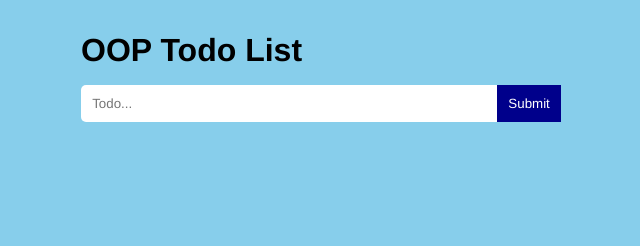
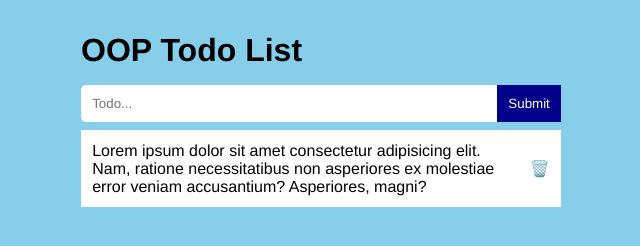
Before and after one commit to dicle-123/Todo-list-oop, a plain HTML site: page js/index.html in a window 1280 px wide. Shown: the whole page, without its empty margins (319-959 px from the left). Drawn offline with Linux system fonts and the light colour scheme; files whose address does not match are found by name.

Commit message:
complete html and css part

```diff
--- a/js/index.html
+++ b/js/index.html
@@ -11,10 +11,20 @@
   <body>
     <div class="container">
       <h1 class="title">OOP Todo List</h1>
-      <form action="" class="form">
+      <form action="" class="form" data-form>
         <input type="text" placeholder="Todo..." />
         <button class="btn">Submit</button>
       </form>
+      <div class="lists" data-lists>
+        <div class="todo">
+          <p>
+            Lorem ipsum dolor sit amet consectetur adipisicing elit. Nam,
+            ratione necessitatibus non asperiores ex molestiae error veniam
+            accusantium? Asperiores, magni?
+          </p>
+          <span>🗑️</span>
+        </div>
+      </div>
     </div>
   </body>
 </html>
--- a/js/style.css
+++ b/js/style.css
@@ -36,3 +36,16 @@ body {
   cursor: pointer;
   border: none;
 }
+
+.lists .todo {
+  display: flex;
+  align-items: center;
+  background-color: #fff;
+  margin-top: 0.5rem;
+  padding: 0.7rem;
+  gap: 0.5rem;
+}
+
+.todo span {
+  cursor: pointer;
+}
```
